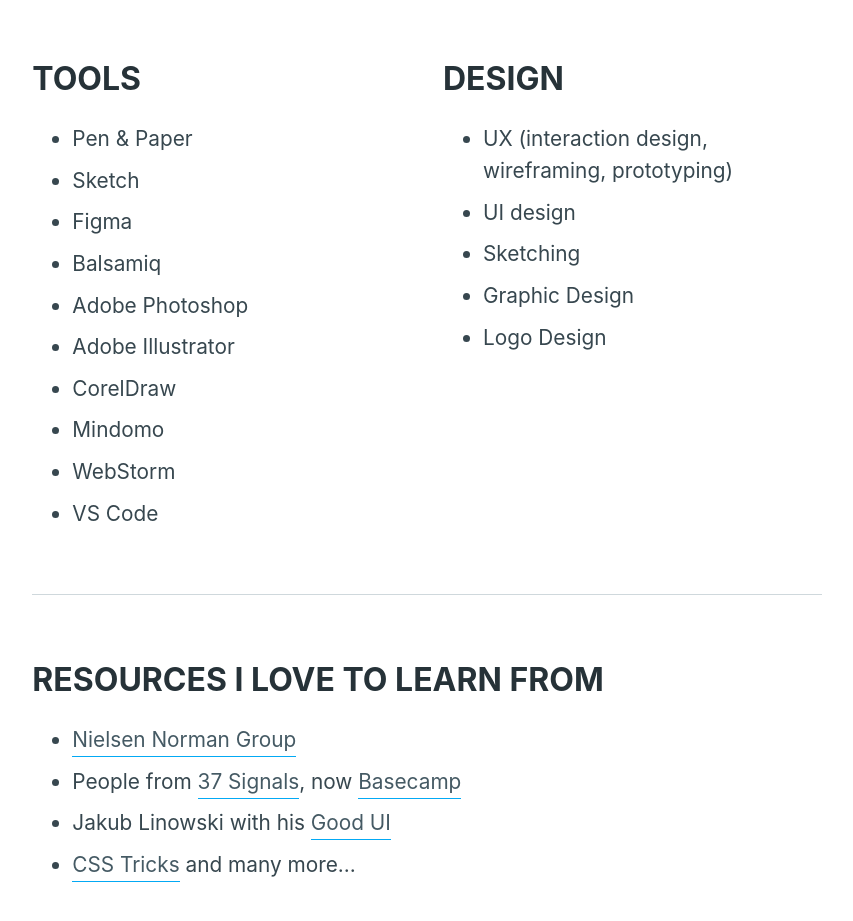
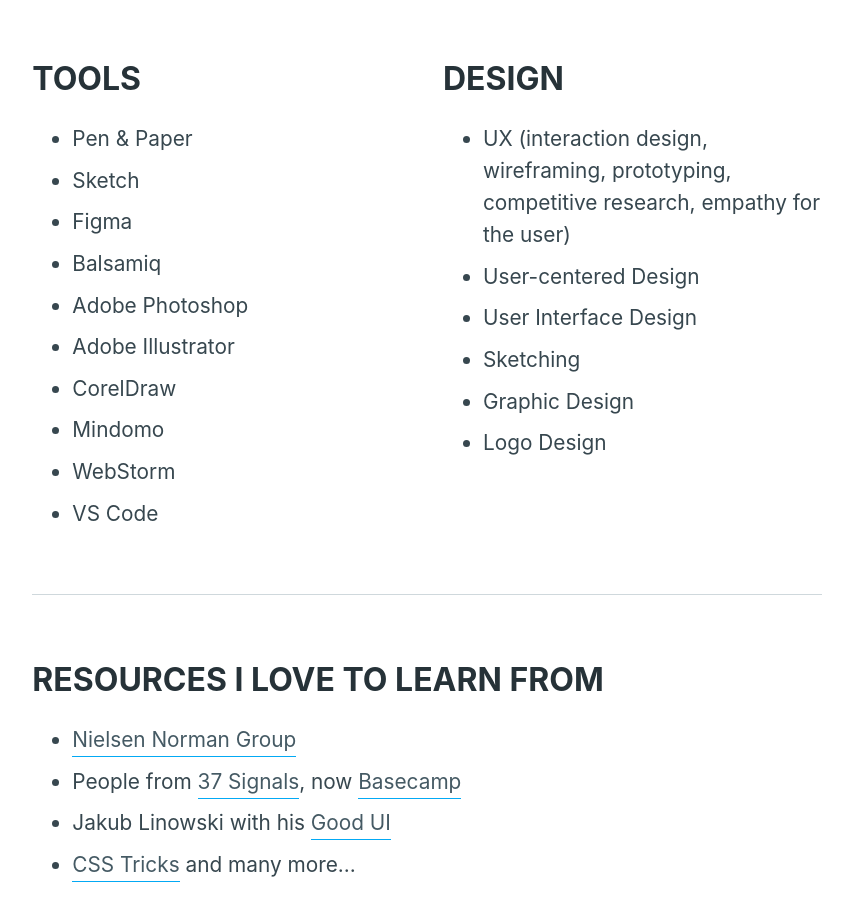
Before and after one commit to eveskov/eveskovcom2021, an Eleventy site: page src/about.md in a window 1280 px wide. Shown: the part 3100-4021 px from the top of the page, without its empty margins (213-1066 px from the left). Built offline with nearby package versions, Linux system fonts and the light colour scheme; Eleventy itself is replaced by a stand-in of ours; files that its build step writes are made by us from their sources; files whose address does not match are found by name; what eleventy-google-fonts would draw is missing.

Commit message:
Text improvements

```diff
--- a/src/about.md
+++ b/src/about.md
@@ -92,8 +92,9 @@
                 <div>
                     <h3 class="e-section-title">Design</h3>
                     <ul>
-                        <li>UX (interaction design, wireframing, prototyping)</li>
-                        <li>UI design</li>
+                        <li>UX (interaction design, wireframing, prototyping, competitive research, empathy for the user)</li>
+                        <li>User-centered Design</li>
+                        <li>User Interface Design</li>
                         <li>Sketching</li>
                         <li>Graphic Design</li>
                         <li>Logo Design</li>
```
